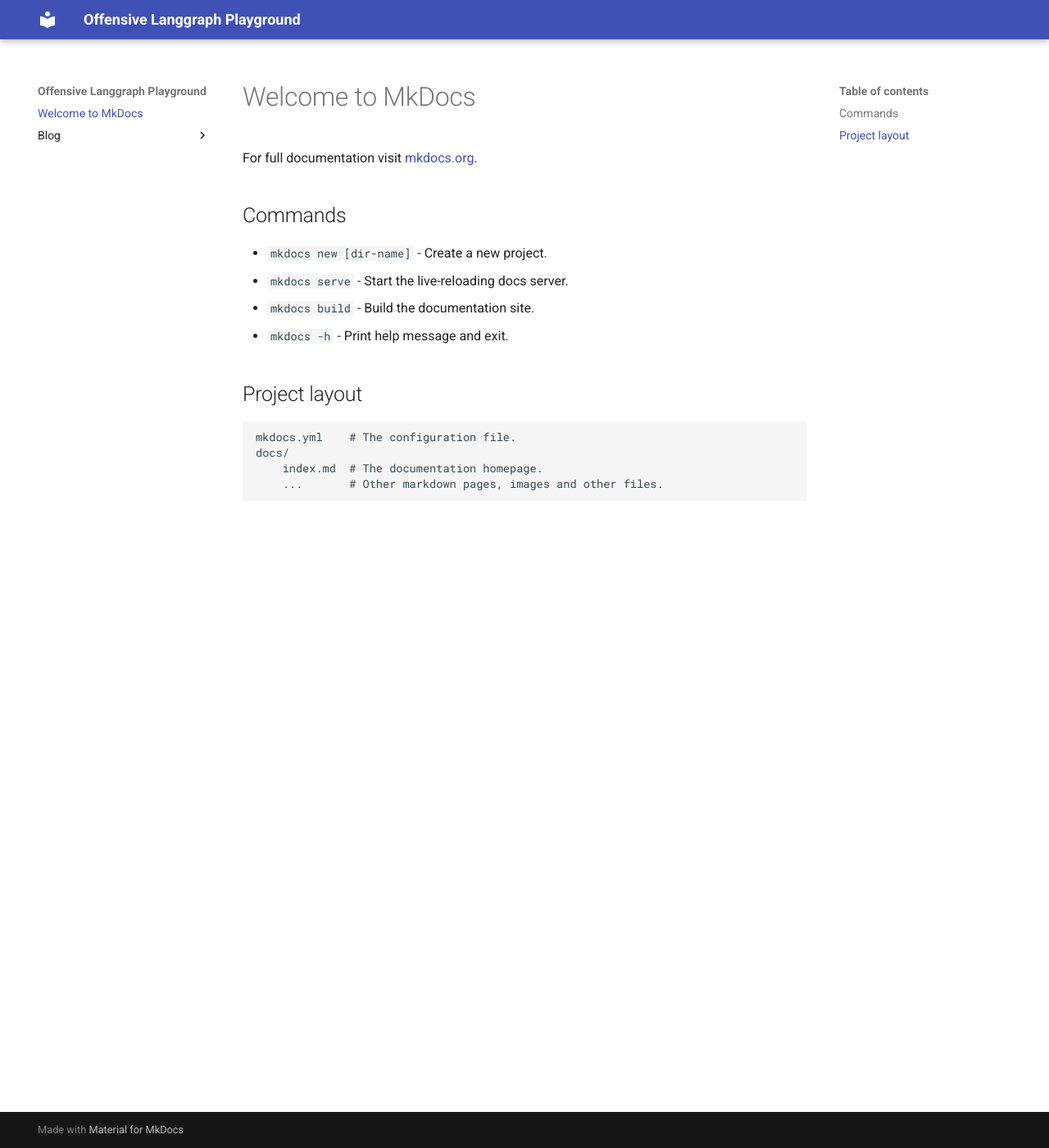
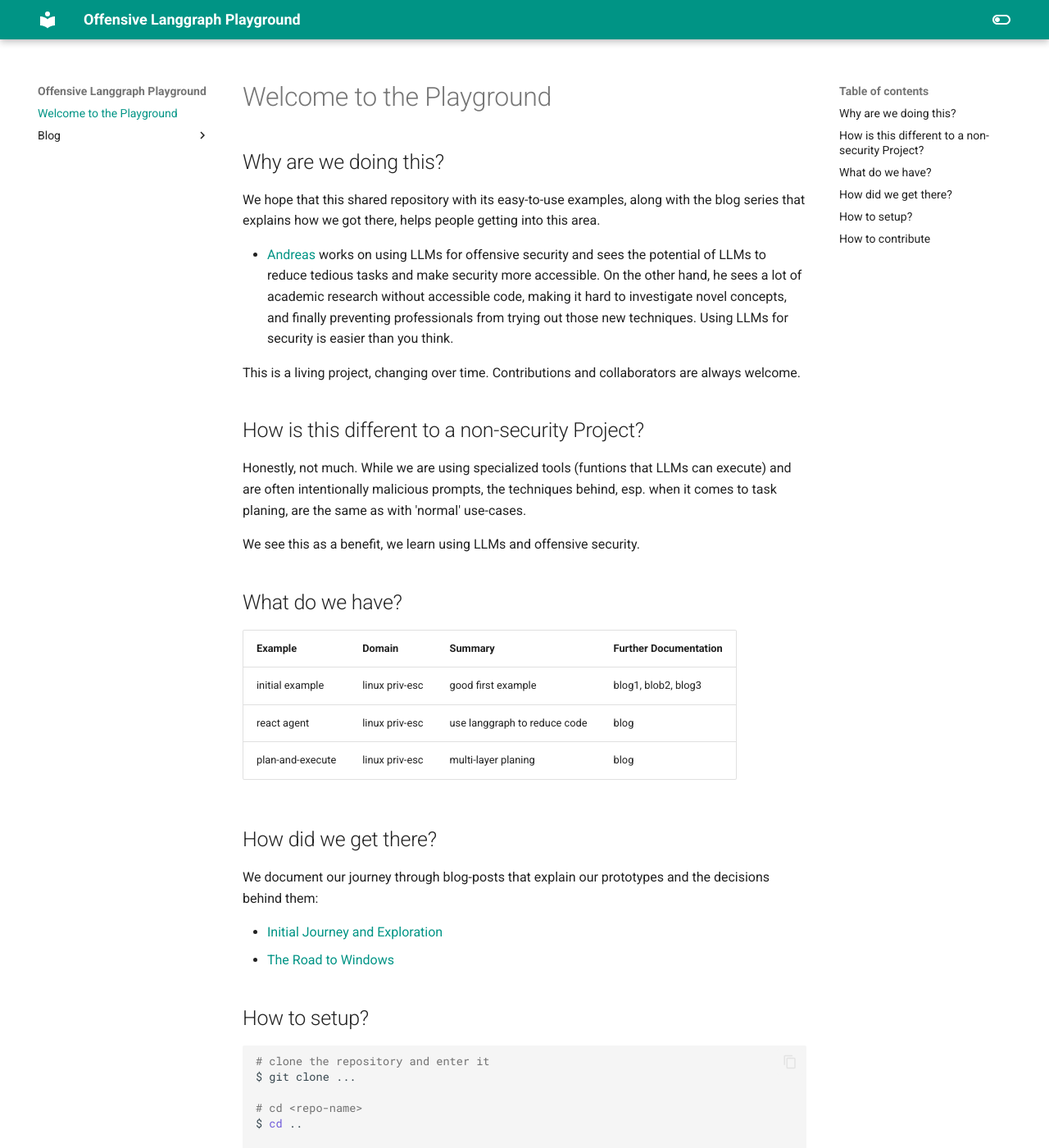
Before and after one commit to andreashappe/offensivegraphs, an MkDocs documentation site: the page built from docs/index.md, in a window 1280 px wide and 1400 px high. Shown: the whole window at 82% size. Built offline with MkDocs 1.6.1 and Material for MkDocs 9.7.7, drawn with Linux system fonts in a browser that asks for light colours; some of the changed text lies outside the part shown.

Commit message:
add initial start-page

````diff
--- a/docs/index.md
+++ b/docs/index.md
@@ -1,17 +1,57 @@
-# Welcome to MkDocs
+# Welcome to the Playground
 
-For full documentation visit [mkdocs.org](https://www.mkdocs.org).
+## Why are we doing this?
 
-## Commands
+We hope that this shared repository with its easy-to-use examples, along with the blog series that explains how we got there, helps people getting into this area.
 
-* `mkdocs new [dir-name]` - Create a new project.
-* `mkdocs serve` - Start the live-reloading docs server.
-* `mkdocs build` - Build the documentation site.
-* `mkdocs -h` - Print help message and exit.
+- [Andreas](https://github.com/andreashappe) works on using LLMs for offensive security and sees the potential of LLMs to reduce tedious tasks and make security more accessible. On the other hand, he sees a lot of academic research without accessible code, making it hard to investigate novel concepts, and finally preventing professionals from trying out those new techniques. Using LLMs for security is easier than you think.
 
-## Project layout
+This is a living project, changing over time. Contributions and collaborators are always welcome.
 
-    mkdocs.yml    # The configuration file.
-    docs/
-        index.md  # The documentation homepage.
-        ...       # Other markdown pages, images and other files.
+## How is this different to a non-security Project?
+
+Honestly, not much. While we are using specialized tools (funtions that LLMs can execute) and are often intentionally malicious prompts, the techniques behind, esp. when it comes to task planing, are the same as with 'normal' use-cases.
+
+We see this as a benefit, we learn using LLMs and offensive security.
+
+## What do we have?
+
+| Example | Domain | Summary | Further Documentation |
+| -- | -- | -- | -- |
+| initial example | linux priv-esc | good first example | blog1, blob2, blog3 |
+| react agent | linux priv-esc | use langgraph to reduce code | blog |
+| plan-and-execute | linux priv-esc | multi-layer planing | blog |
+
+## How did we get there?
+
+We document our journey through blog-posts that explain our prototypes and the decisions behind them:
+
+- [Initial Journey and Exploration](/blog/category/initial-journey/)
+- [The Road to Windows]()
+
+## How to setup?
+
+```bash
+# clone the repository and enter it
+$ git clone ...
+
+# cd <repo-name>
+$ cd ..
+
+# create a virtual python environment
+$ pip -m venv venv
+$ source venv/bin/activate
+
+# install dependencies
+$ pip install -e .
+
+# setup OPENAI keys, etc.
+# First edit env.example, then mv it into .env
+$ mv env.example .env
+
+# you're now ready to go!
+```
+
+## How to contribute
+
+- link to github and github issues
--- a/mkdocs.yml
+++ b/mkdocs.yml
@@ -4,5 +4,31 @@
   features:
     - search.suggest
     - search.highlight
+    - content.code.annotation
+    - content.code.copy
+  language: en
+  palette:
+    - scheme: default
+      toggle:
+        icon: material/toggle-switch-off-outline
+        name: Switch to dark mode
+      primary: teal
+      accent: purple
+    - scheme: slate
+      toggle:
+        icon: material/toggle-switch
+        name: Switch to light mode
+      primary: teal
 plugins:
   - blog
+
+
+
+markdown_extensions:
+  - pymdownx.highlight:
+      anchor_linenums: true
+      line_spans: __span
+      pygments_lang_class: true
+  - pymdownx.inlinehilite
+  - pymdownx.snippets
+  - pymdownx.superfences
````
